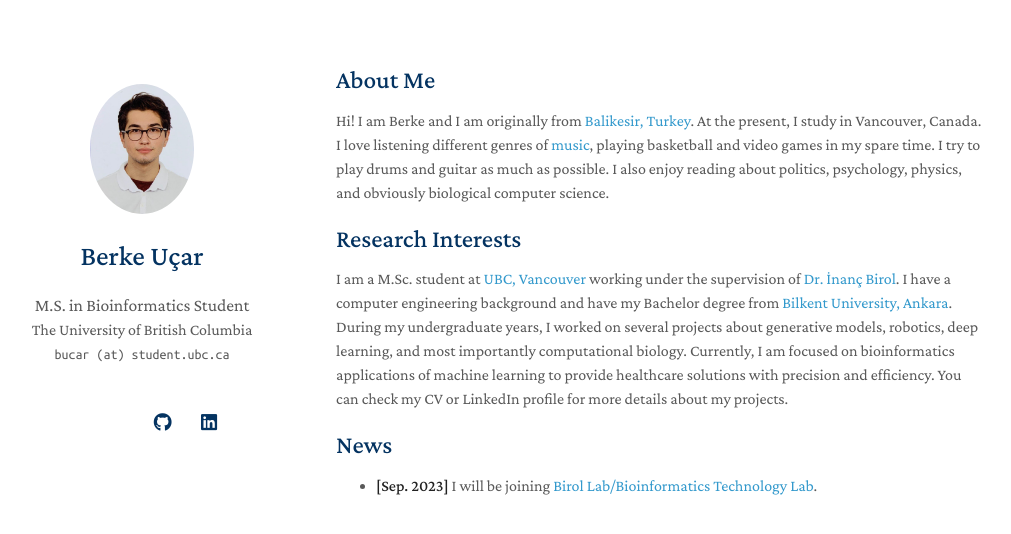
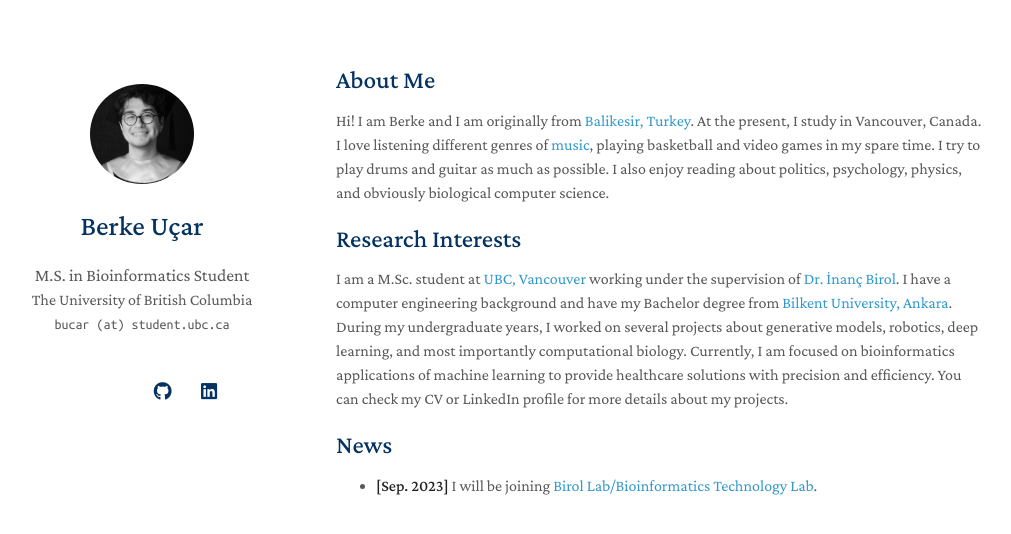
Before and after one commit to berkeucar/berkeucar.github.io, a Jekyll site: the page built from index.md, in a window 1280 px wide. Shown: the top 534 px of the page, without its empty margins (134-1145 px from the left). Built offline with Jekyll 4.4.1, drawn with Linux system fonts in a browser that asks for light colours; nearby versions of some CDN libraries; a style sheet for code colours, icons or effects is not loaded; our own code applies the rules of GitHub Pages for plain Markdown files.

Commit message:
Update _config.yml

```diff
--- a/_config.yml
+++ b/_config.yml
@@ -19,7 +19,7 @@ linkedin: https://www.linkedin.com/in/berke-ucar-694483204/
 
 # Images (e.g., your profile picture and your website's favicon)
 # "favicon" and "favicon_dark" are used for the light and dark modes, respectively.
-avatar: ./assets/img/HeadPhoto.jpg
+avatar: ./assets/img/berkeucar_avatar.png
 favicon: .assets/img/UBC_Thunderbirds_Logo.svg.png
 favicon_dark: .assets/img/UBC_Thunderbirds_Logo.svg.png
 
```
